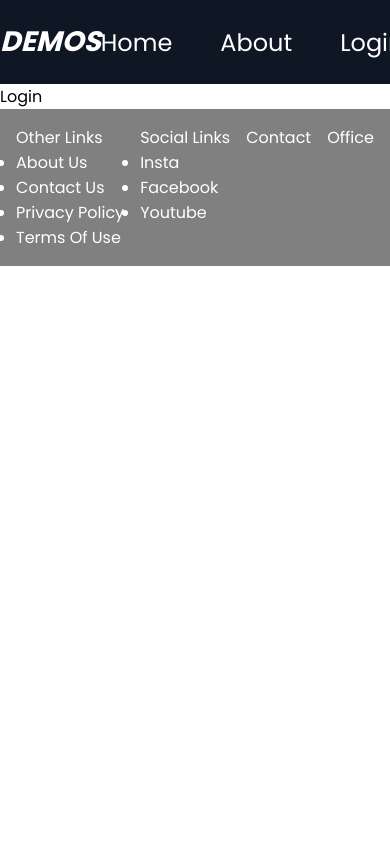
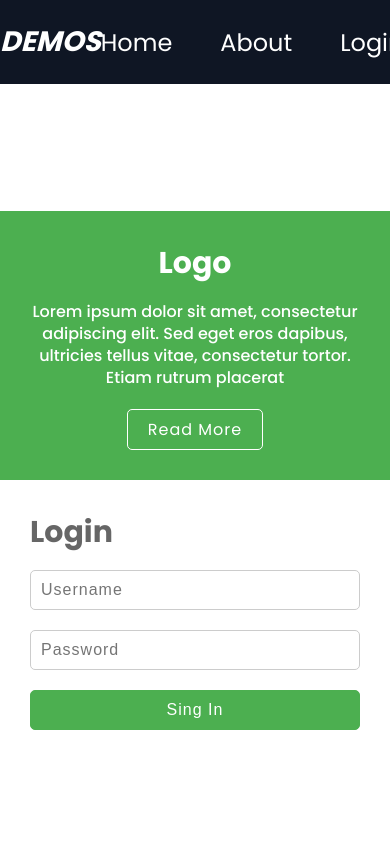
Before and after one commit to codingninja11/SCB-2022-Hackathon, a React (Create React App) app: page /login in a window 390 px wide. Shown: the top 844 px of the page. Built offline with nearby package versions, Linux system fonts and the light colour scheme.

Commit message:
login-signup

```diff
--- a/src/components/Course/Course.css
+++ b/src/components/Course/Course.css
@@ -1,6 +1,7 @@
 .play{
-    background-color: #cc8b8b;
+    background-color: #8ba9cc;
     border: '1px solid black';
     padding: 1rem;
     margin-top: 2rem;
+    border-radius: 2rem;
 }
--- /dev/null
+++ b/src/components/Login/Login.css
@@ -0,0 +1,176 @@
+.wrapper {
+  margin: 0 auto;
+  width: 100%;
+  max-width: 1140px;
+  min-height: 100vh;
+  display: flex;
+  align-items: center;
+  justify-content: center;
+  flex-direction: column;
+}
+
+.container {
+  position: relative;
+  width: 100%;
+  max-width: 600px;
+  height: auto;
+  display: flex;
+  background: #ffffff;
+  box-shadow: 0 0 15px rgba(0, 0, 0, .1);
+}
+
+.credit {
+  position: relative;
+  margin: 25px auto 0 auto;
+  width: 100%;
+  text-align: center;
+  color: #666666;
+  font-size: 16px;
+  font-weight: 400;
+}
+
+.credit a {
+  color: #222222;
+  font-size: 16px;
+  font-weight: 600;
+}
+
+/* * * * * Login Form CSS * * * * */
+h2 {
+  margin: 0 0 15px 0;
+  font-size: 30px;
+  font-weight: 700;
+}
+
+h2 img {
+  width: 120px;
+}
+
+p {
+  margin: 0 0 20px 0;
+  font-size: 16px;
+  font-weight: 500;
+  line-height: 22px;
+}
+
+.btn {
+  display: inline-block;
+  padding: 7px 20px;
+  font-size: 16px;
+  letter-spacing: 1px;
+  text-decoration: none;
+  border-radius: 5px;
+  color: #ffffff;
+  outline: none;
+  border: 1px solid #ffffff;
+  transition: .3s;
+  -webkit-transition: .3s;
+}
+
+.btn:hover {
+  color: #4CAF50;
+  background: #ffffff;
+}
+
+.col-left,
+.col-right {
+  width: 55%;
+  padding: 45px 35px;
+  display: flex;
+}
+
+.col-left {
+  width: 45%;
+  background: #4CAF50;
+  -webkit-clip-path: polygon(98% 17%, 100% 34%, 98% 51%, 100% 68%, 98% 84%, 100% 100%, 0 100%, 0 0, 100% 0);
+  clip-path: polygon(98% 17%, 100% 34%, 98% 51%, 100% 68%, 98% 84%, 100% 100%, 0 100%, 0 0, 100% 0);
+}
+
+@media(max-width: 575.98px) {
+  .container {
+    flex-direction: column;
+    box-shadow: none;
+  }
+
+  .col-left,
+  .col-right {
+    width: 100%;
+    margin: 0;
+    padding: 30px;
+    -webkit-clip-path: none;
+    clip-path: none;
+  }
+}
+
+.login-text {
+  position: relative;
+  width: 100%;
+  color: #ffffff;
+  text-align: center;
+}
+
+.login-form {
+  position: relative;
+  width: 100%;
+  color: #666666;
+}
+
+.login-form p:last-child {
+  margin: 0;
+}
+
+.login-form p a {
+  color: #4CAF50;
+  font-size: 14px;
+  text-decoration: none;
+}
+
+.login-form p:last-child a:last-child {
+  float: right;
+}
+
+.login-form label {
+  display: block;
+  width: 100%;
+  margin-bottom: 2px;
+  letter-spacing: .5px;
+}
+
+.login-form p:last-child label {
+  width: 60%;
+  float: left;
+}
+
+.login-form label span {
+  color: #ff574e;
+  padding-left: 2px;
+}
+
+.login-form input {
+  display: block;
+  width: 100%;
+  height: 40px;
+  padding: 0 10px;
+  font-size: 16px;
+  letter-spacing: 1px;
+  outline: none;
+  border: 1px solid #cccccc;
+  border-radius: 5px;
+}
+
+.login-form input:focus {
+  border-color: #ff574e;
+}
+
+.login-form input.btn {
+  color: #ffffff;
+  background: #4CAF50;
+  border-color: #4CAF50;
+  outline: none;
+  cursor: pointer;
+}
+
+.login-form input.btn:hover {
+  color: #4CAF50;
+  background: #ffffff;
+}
--- a/src/components/Login/Login.jsx
+++ b/src/components/Login/Login.jsx
@@ -1,5 +1,38 @@
+import './Login.css';
 const Login = () => {
-  return <div>Login</div>;
+  return <div class="wrapper">
+  <div class="container">
+    <div class="col-left">
+      <div class="login-text">
+        <h2>Logo</h2>
+        <p>
+          Lorem ipsum dolor sit amet, consectetur adipiscing elit. Sed eget eros dapibus, ultricies tellus vitae, consectetur tortor. Etiam rutrum placerat
+        </p>
+        <a class="btn" href="">Read More</a>
+      </div>
+    </div>
+    <div class="col-right">
+      <div class="login-form">
+        <h2>Login</h2>
+        <form>
+          <p>
+            <input type="text" placeholder="Username" required />
+          </p>
+          <p>
+            <input type="password" placeholder="Password" required />
+          </p>
+          <p>
+            <input class="btn" type="submit" value="Sing In" />
+          </p>
+          <p>
+            <a href="">Forget password?</a>
+            <a href="">Create an account.</a>
+          </p>
+        </form>
+      </div>
+    </div>
+  </div>
+</div>
 };
 
 export default Login;
--- /dev/null
+++ b/src/components/Register/Register.css
@@ -0,0 +1,176 @@
+.wrapper {
+    margin: 0 auto;
+    width: 100%;
+    max-width: 1140px;
+    min-height: 100vh;
+    display: flex;
+    align-items: center;
+    justify-content: center;
+    flex-direction: column;
+  }
+
+  .container {
+    position: relative;
+    width: 100%;
+    max-width: 600px;
+    height: auto;
+    display: flex;
+    background: #ffffff;
+    box-shadow: 0 0 15px rgba(0, 0, 0, .1);
+  }
+
+  .credit {
+    position: relative;
+    margin: 25px auto 0 auto;
+    width: 100%;
+    text-align: center;
+    color: #666666;
+    font-size: 16px;
+    font-weight: 400;
+  }
+
+  .credit a {
+    color: #222222;
+    font-size: 16px;
+    font-weight: 600;
+  }
+
+  /* * * * * Register Form CSS * * * * */
+  h2 {
+    margin: 0 0 15px 0;
+    font-size: 30px;
+    font-weight: 700;
+  }
+
+  h2 img {
+    width: 120px;
+  }
+
+  p {
+    margin: 0 0 20px 0;
+    font-size: 16px;
+    font-weight: 500;
+    line-height: 22px;
+  }
+
+  .btn {
+    display: inline-block;
+    padding: 7px 20px;
+    font-size: 16px;
+    letter-spacing: 1px;
+    text-decoration: none;
+    border-radius: 5px;
+    color: #ffffff;
+    outline: none;
+    border: 1px solid #ffffff;
+    transition: .3s;
+    -webkit-transition: .3s;
+  }
+
+  .btn:hover {
+    color: #4CAF50;
+    background: #ffffff;
+  }
+
+  .col-left,
+  .col-right {
+    width: 55%;
+    padding: 45px 35px;
+    display: flex;
+  }
+
+  .col-left {
+    width: 45%;
+    background: #4CAF50;
+    -webkit-clip-path: polygon(98% 17%, 100% 34%, 98% 51%, 100% 68%, 98% 84%, 100% 100%, 0 100%, 0 0, 100% 0);
+    clip-path: polygon(98% 17%, 100% 34%, 98% 51%, 100% 68%, 98% 84%, 100% 100%, 0 100%, 0 0, 100% 0);
+  }
+
+  @media(max-width: 575.98px) {
+    .container {
+      flex-direction: column;
+      box-shadow: none;
+    }
+
+    .col-left,
+    .col-right {
+      width: 100%;
+      margin: 0;
+      padding: 30px;
+      -webkit-clip-path: none;
+      clip-path: none;
+    }
+  }
+
+  .Register-text {
+    position: relative;
+    width: 100%;
+    color: #ffffff;
+    text-align: center;
+  }
+
+  .Register-form {
+    position: relative;
+    width: 100%;
+    color: #666666;
+  }
+
+  .Register-form p:last-child {
+    margin: 0;
+  }
+
+  .Register-form p a {
+    color: #4CAF50;
+    font-size: 14px;
+    text-decoration: none;
+  }
+
+  .Register-form p:last-child a:last-child {
+    float: right;
+  }
+
+  .Register-form label {
+    display: block;
+    width: 100%;
+    margin-bottom: 2px;
+    letter-spacing: .5px;
+  }
+
+  .Register-form p:last-child label {
+    width: 60%;
+    float: left;
+  }
+
+  .Register-form label span {
+    color: #ff574e;
+    padding-left: 2px;
+  }
+
+  .Register-form input {
+    display: block;
+    width: 100%;
+    height: 40px;
+    padding: 0 10px;
+    font-size: 16px;
+    letter-spacing: 1px;
+    outline: none;
+    border: 1px solid #cccccc;
+    border-radius: 5px;
+  }
+
+  .Register-form input:focus {
+    border-color: #ff574e;
+  }
+
+  .Register-form input.btn {
+    color: #ffffff;
+    background: #4CAF50;
+    border-color: #4CAF50;
+    outline: none;
+    cursor: pointer;
+  }
+
+  .Register-form input.btn:hover {
+    color: #4CAF50;
+    background: #ffffff;
+  }
--- a/src/components/Register/Register.jsx
+++ b/src/components/Register/Register.jsx
@@ -1,5 +1,41 @@
+import './Register.css';
 const Register = () => {
-  return <div>Register</div>;
+  return <div class="wrapper">
+  <div class="container">
+    <div class="col-left">
+      <div class="Register-text">
+        <h2>Logo</h2>
+        <p>
+          Lorem ipsum dolor sit amet, consectetur adipiscing elit. Sed eget eros dapibus, ultricies tellus vitae, consectetur tortor. Etiam rutrum placerat
+        </p>
+        <a class="btn" href="">Read More</a>
+      </div>
+    </div>
+    <div class="col-right">
+      <div class="Register-form">
+        <h2>Register</h2>
+        <form>
+        <p>
+            <input type="text" placeholder="Email" required />
+          </p>
+          <p>
+            <input type="text" placeholder="Username" required />
+          </p>
+          <p>
+            <input type="password" placeholder="Password" required />
+          </p>
+          <p>
+            <input class="btn" type="submit" value="Sing Up" />
+          </p>
+          <p>
+            <a href="">Forget password?</a>
+            <a href="">Create an account.</a>
+          </p>
+        </form>
+      </div>
+    </div>
+  </div>
+</div>
 };
 
 export default Register;
--- a/src/data.js
+++ b/src/data.js
@@ -24,11 +24,13 @@ export const cardData = [
     {
       title: 'Science',
       photo: 'http://www.freepngclipart.com/download/science/10996-math-and-science-png-images.jpg',
+      video: 'https://www.youtube.com/watch?v=wVLaf10T0zI',
       description: 'Science is a good subject',
     },
     {
       title: 'Maths',
       photo: 'https://w7.pngwing.com/pngs/708/818/png-transparent-computer-icons-scientific-calculator-symbol-mathematics-calculator-electronics-computer-logo.png',
+      video: 'https://www.youtube.com/watch?v=wVLaf10T0zI',
       description: 'Science is a good subject',
     },
   ];
```
Also changed, not shown: src/components/Course/Course.jsx (+36 -22 lines).
